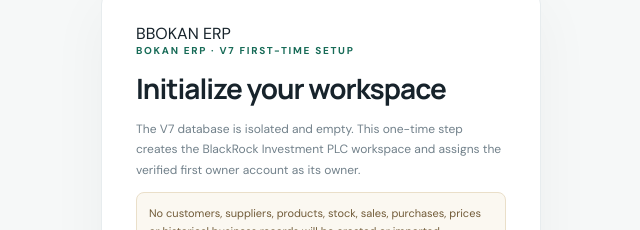
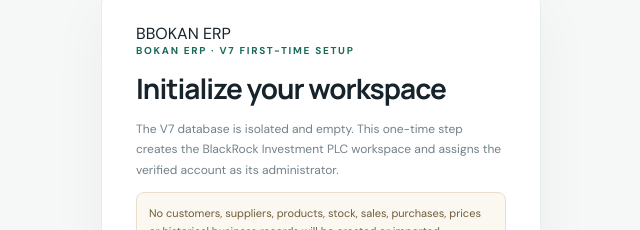
Before and after one commit to bokanplc/prime-erp, a Next.js app: page /setup in a window 1280 px wide. Shown: the part 162-392 px from the top of the page, without its empty margins (319-959 px from the left). Built offline with nearby package versions, Linux system fonts and the light colour scheme; no server answers.

Commit message:
Clarify first BlackRock administrator setup

```diff
--- a/src/app/setup/page.tsx
+++ b/src/app/setup/page.tsx
@@ -23,7 +23,7 @@ export default async function SetupPage({ searchParams }: Props) {
   }
 
   const errorMessage = params.error === "invite"
-    ? "The first owner account must be invited and email-verified by the Supabase project administrator."
+    ? "The first administrator account must be invited and email-verified by the Supabase project administrator."
     : params.error === "failed"
       ? "Workspace initialization could not be completed. Confirm that this is the invited first-owner account and try again."
       : null;
@@ -34,7 +34,7 @@ export default async function SetupPage({ searchParams }: Props) {
         <Link className="auth-brand" href="/"><span className="auth-mark">B</span><span>BOKAN ERP</span></Link>
         <div className="eyebrow">BOKAN ERP · V7 first-time setup</div>
         <h1>Initialize your workspace</h1>
-        <p className="auth-copy">The V7 database is isolated and empty. This one-time step creates the BlackRock Investment PLC workspace and assigns the verified first owner account as its owner.</p>
+        <p className="auth-copy">The V7 database is isolated and empty. This one-time step creates the BlackRock Investment PLC workspace and assigns the verified account as its administrator.</p>
         <div className="auth-alert">No customers, suppliers, products, stock, sales, purchases, prices or historical business records will be created or imported.</div>
         {errorMessage ? <p className="auth-error" role="alert">{errorMessage}</p> : null}
         {user ? (
```
